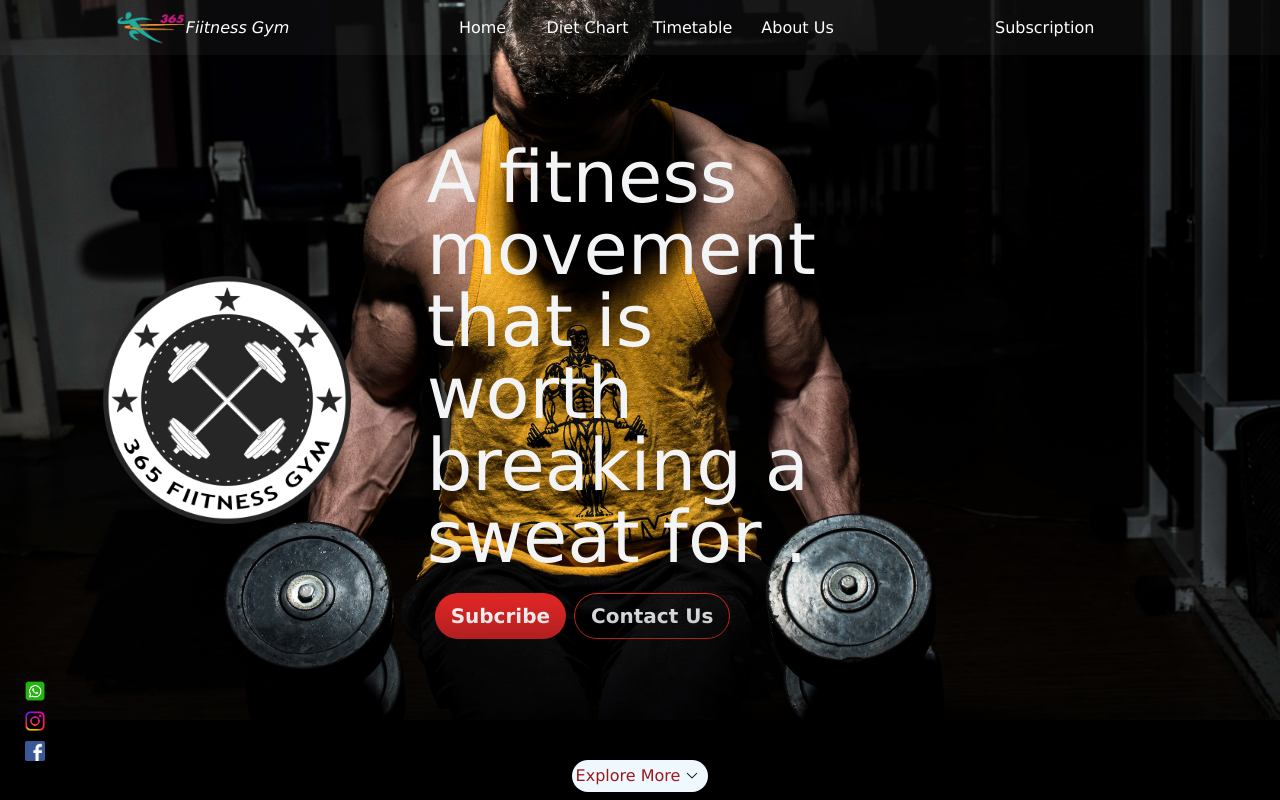
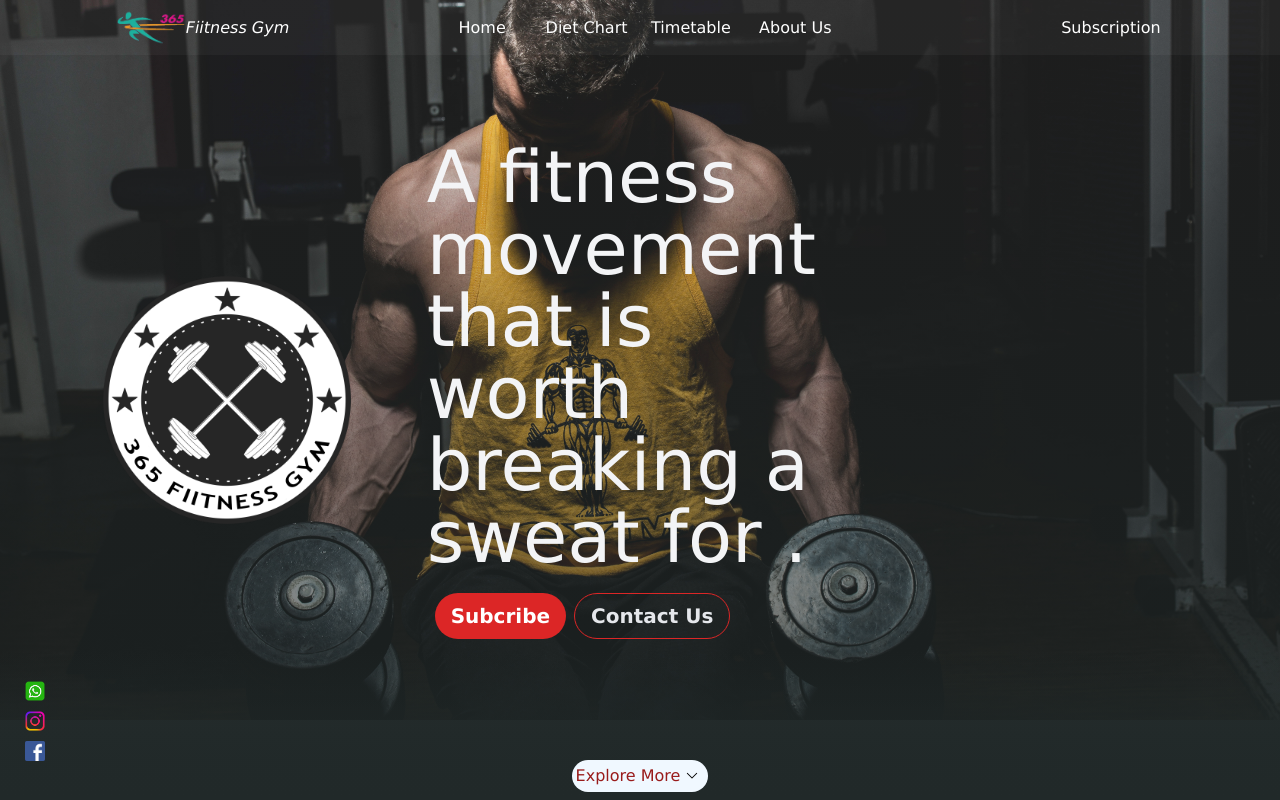
Before and after one commit to PRASHANTKUMAR0107/Fiitness_gym, a React (Create React App) app: page / in a window 1280 px wide. Shown: the top 800 px of the page. Built offline with nearby package versions, Linux system fonts and the light colour scheme.

Commit message:
background

```diff
--- a/package.json
+++ b/package.json
@@ -6,6 +6,7 @@
     "@testing-library/jest-dom": "^5.16.5",
     "@testing-library/react": "^13.4.0",
     "@testing-library/user-event": "^13.5.0",
+    "framer-motion": "^10.8.5",
     "jquery": "^3.6.4",
     "react": "^18.2.0",
     "react-dom": "^18.2.0",
--- a/src/App.js
+++ b/src/App.js
@@ -4,15 +4,21 @@ import Navbar from './components/Navbar';
 import { Routes , Route } from 'react-router-dom';
 import AboutUs from './components/AboutUs';
 import Footer from './components/Footer';
-
+import Subscription from './components/Subscription';
+import { AnimatePresence } from 'framer-motion';
+import { useLocation } from 'react-router-dom';
 function App() {
+  let location=useLocation();
   return (
     <div className="text-gray-200">
       <Navbar/>
-      <Routes>
+      <AnimatePresence>
+      <Routes location={location} key={location.key}>
         <Route path='/' element={<Home/>}/>
         <Route path='/about' element={<AboutUs/>}/>
+        <Route path='/subscribe' element={<Subscription/>}/>
       </Routes>
+      </AnimatePresence>
       <Footer/>
     </div>
   );
--- a/src/components/Home.jsx
+++ b/src/components/Home.jsx
@@ -8,6 +8,7 @@ import about_gymimg from "./static/images/6.jpg";
 import insta from "./static/images/insta.png"
 import wa from "./static/images/wa.png"
 import fb from "./static/images/fb.png"
+import { motion } from "framer-motion";
 
 import $ from 'jquery';
 $(window).scroll(function(){
@@ -28,19 +29,43 @@ $(window).scroll(function(){
       .css("margin-top",(0 + 100 * $(window).scrollTop() / 250) + "%");
 });
 
+const animate_main = {
+  hidden:{
+    x:-200
+  },
+  visible:{
+    x:0,
+    transition:{
+      type:'spring'
+    }
+  }
+}
+
 const Home = () => {
     return (
     <div className="all">
     <main>
-        <img className="logo_main" src={logo} alt="loading ..." />
+        <motion.img
+          variants={animate_main}
+          animate="visible"
+          initial="hidden"
+        className="logo_main" src={logo} alt="loading ..." />
         <div>
-        <p className="main_text text-7xl text-gray-100">A fitness movement that is worth breaking a sweat for .
+        <motion.p
+          variants={animate_main}
+          animate="visible"
+          initial="hidden"
+        className="main_text text-7xl text-gray-100">A fitness movement that is worth breaking a sweat for .
           <span className="flex my-5">
             <button className="bg-red-600 mx-2 hover:bg-red-700 text-white font-bold py-2 px-4 text-xl rounded-full">Subcribe</button>
             <button className="bg-transparent hover:bg-red-600 text-gray-200 font-semibold hover:text-white py-2 px-4 border border-red-600 hover:border-transparent text-xl rounded-full">Contact Us</button>
           </span>
-        </p>
-        <div className="social_media_main">
+        </motion.p>
+        <motion.div className="social_media_main"
+          animate={{x:0}}
+          initial={{x:-200}}
+          transition={{type:'spring'}}
+        >
           <a href="https://www.instagram.com/">
             <img className="social_media_main_img" src={wa} alt="" />
           </a>
@@ -50,9 +75,11 @@ const Home = () => {
           <a href="facebook.com">
             <img className="social_media_main_img" src={fb} alt="" />
           </a>
+          </motion.div>
           </div>
-          </div>
-        <div className="btn explore_more text-red-800"><button className="rounded-full p-1"> <a href="#content"> Explore More </a> <span> <img src={explore_more} alt="" /> </span> </button></div>
+        <div className="btn explore_more text-red-800"><motion.button
+          whileHover={{zoom:1.2,color:'white'}}
+          className="rounded-full hover:bg-red-600 p-1"> <a href="#content"> Explore More </a> <span> <img src={explore_more} alt="" /> </span> </motion.button></div>
     </main>
     <div id="content" className="content">
       <div className="motivation">
--- a/src/components/Navbar.jsx
+++ b/src/components/Navbar.jsx
@@ -1,29 +1,36 @@
 import "./static/nav.css";
 import logo from "./static/images/fiitness_gym_logo_png1.png";
 import menu from "./static/images/4.png";
-import $ from 'jquery';
 import { Link } from "react-router-dom";
-
+import { useEffect, useState } from "react";
+import { AnimatePresence, easeOut, motion } from "framer-motion";
 const Navbar = () => {
-
-    let visi =1;
+    const [visi,setVisi]=useState(false);
+    useEffect(()=>{
+        if(window.screen.width>600){
+            setVisi(true);
+            console.log("useEffect")
+        }
+    },[])
     let show_items = ()=>{
-        console.log("hello")
         if(visi){
-            visi=0;
-            $(".items").toggleClass("visible_items");
-            $(".items_login").toggleClass("visible_items");
-            $(".items").removeClass("hide_items");
-            $(".items_login").removeClass("hide_items");
+            setVisi(false);
         } else {
-            visi=1;
-            $(".items").toggleClass("visible_items");
-            $(".items_login").toggleClass("visible_items");
-            $(".items").addClass("hide_items");
-            $(".items_login").addClass("hide_items");
-
+            setVisi(true);
         }
     }
+
+const itemvariants = {
+    hidden:{
+        y:-40,
+    },
+    visible:{
+        y:0,
+        transition:{
+            type:'spring',
+        }
+    },
+}
 
     return (
         <>
@@ -33,15 +40,21 @@ const Navbar = () => {
                     <p className="italic">Fiitness Gym</p>
                     <img id="menu_btn" onClick={show_items} className="menu_icon" src={menu} alt="" />
                 </div>
-                <div className="items">
-                    <div className="items_list"> <Link to={"/"}> Home </Link></div>
-                    <div className="items_list"><Link to={""}> Diet Chart </Link></div>
-                    <div className="items_list"><Link to={""}> Timetable </Link></div>
-                    <div className="items_list"> <Link to={"/about"}> About Us </Link></div>
-                </div>
-                <div className="items_login">
-                    <div className="login">Subscription</div>
-                </div>
+                <AnimatePresence>
+                {visi &&
+                    <motion.div className="items"
+                        variants={itemvariants}
+                        animate="visible"
+                        initial="hidden"
+                    >
+                        <div className="items_list"> <Link to={"/"}> Home </Link></div>
+                        <div className="items_list"><Link to={""}> Diet Chart </Link></div>
+                        <div className="items_list"><Link to={""}> Timetable </Link></div>
+                        <div className="items_list"> <Link to={"/about"}> About Us </Link></div>
+                        <div className="items_list login"> <Link to={"/subscribe"}> Subscription </Link></div>
+                    </motion.div>
+                }
+                </AnimatePresence>
             </nav>
         </>
      );
--- /dev/null
+++ b/src/components/Subscription.jsx
@@ -0,0 +1,10 @@
+
+const Subscription = () => {
+    return (
+        <div className="all">
+            hello
+        </div>
+     );
+}
+
+export default Subscription;
--- a/src/components/static/Home/Home.css
+++ b/src/components/static/Home/Home.css
@@ -1,12 +1,13 @@
 .all{
-    background-color: black;
+    background-color: #212929;
+    min-height: 100vh;
 }
 main{
     height: 100vh;
-    background-image:url(../images/1.jpg);
+    background-image: linear-gradient(rgba(255, 255, 255, 0.112), #212929c4), url(../images/1.jpg);
     background-repeat: no-repeat;
     background-size: cover;
-    background-color: black;
+    background-color: #212929;
     display: grid;
     grid-template-columns: repeat(3,1fr);
     align-items: center;
@@ -17,9 +18,9 @@ main::before{
     bottom: 0%;
     content: '';
     position: absolute;
-    height: 200px;
+    height: 150px;
     width: 100%;
-    background: linear-gradient(to top, rgb(0, 0, 0) 0%, rgba(0, 0, 0, 0) 100%);
+    background: linear-gradient(to top, #212929 0%, rgba(0, 0, 0, 0) 100%);
 }
 .logo_main{
     justify-self: flex-end;
@@ -30,7 +31,7 @@ main::before{
     margin-top: 100px;
     overflow: hidden;
     z-index: 5;
-    background-color: rgba(0, 0, 0, 0.797);
+    background-color: #212929;
     min-height: 150vh;
     padding: 60px;
 }
@@ -140,7 +141,7 @@ main::before{
 
 @media only screen and (max-width:800px){
     main{
-        background-image: url(../images/5.jpg);
+        background-image:linear-gradient(rgba(255, 255, 255, 0), #212929e7), url(../images/5.jpg);
         background-size: cover;
         height: 93vh;
     }
@@ -149,6 +150,7 @@ main::before{
         font-weight: bold;
         letter-spacing: 2px;
         line-height: 1.3;
+        margin-top: 100px;
     }
     .main_text button{
         font-size:small;
--- a/src/components/static/nav.css
+++ b/src/components/static/nav.css
@@ -25,8 +25,9 @@ nav{
     cursor: pointer;
 }
 .items{
+    grid-column: span 2;
     display: grid;
-    grid-template-columns: repeat(4,1fr);
+    grid-template-columns: repeat(8,1fr);
 }
 .items_list{
     padding: 5px;
@@ -39,16 +40,10 @@ nav{
     background-color: rgba(255, 255, 255, 0.197);
     border-radius: 50px;
 }
-.items_login{
-    display: grid;
-    grid-template-columns: repeat(3,1fr);
+.login{
+    grid-column: 7/8;
+    justify-self: flex-start;
 }
-.login{
-    cursor: pointer;
-    padding: 5px;
-    grid-column: 2/3;
-}
-
 .menu_icon{
     visibility: hidden;
     filter: invert();
@@ -61,74 +56,33 @@ nav{
         grid-template-columns: repeat(1,1fr);
         background-color: rgb(32, 32, 32);
         font-size: xx-large;
-        backdrop-filter: blur(5px);
     }
     .header{
         justify-self: flex-start;
+        display: grid;
+        grid-template-columns: repeat(4,1fr);
+        width: 100%;
     }
     .items{
-        visibility:hidden;
-        position: absolute;
+        display: grid;
         grid-template-columns: repeat(1,1fr);
-        justify-self: flex-end;
     }
     .items_list{
         justify-self: flex-end;
         margin-right: 10px;
         font-size: 25px;
     }
+    .login{
+        grid-column: 1/1;
+        justify-self: flex-end;
+    }
     .menu_icon{
         z-index: 10000;
         visibility: visible;
         justify-self: flex-end;
     }
-    .items_login{
-        visibility: hidden;
-        position: absolute;
-        grid-template-columns: repeat(1,1fr);
-        padding: 5px;
-        font-size: 25px;
-    }
-    .header{
-        display: grid;
-        grid-template-columns: repeat(4,1fr);
-        width: 100%;
-    }
     .header p{
         grid-column: span 2;
         font-size: x-large;
     }
-    .visible_items{
-        animation: animate_items 1s forwards;
-        /* visibility: visible;
-        position: relative; */
-    }
-    .hide_items{
-        animation: hide_items 0.1s forwards;
-        position: absolute;
-    }
-    @keyframes animate_items {
-        0%{
-            position: relative;
-            visibility: visible;
-        }
-        100%{
-            position: relative;
-            visibility: visible;
-        }
-    }
-    @keyframes hide_items {
-        0%{
-            position: relative;
-            visibility: visible;
-        }
-        99%{
-            position: relative;
-            visibility: hidden;
-        }
-        100%{
-            position: absolute;
-        }
-    }
-
 }
```
Also changed, not shown: 1 other file (tests, documents, lock files or other folders).
